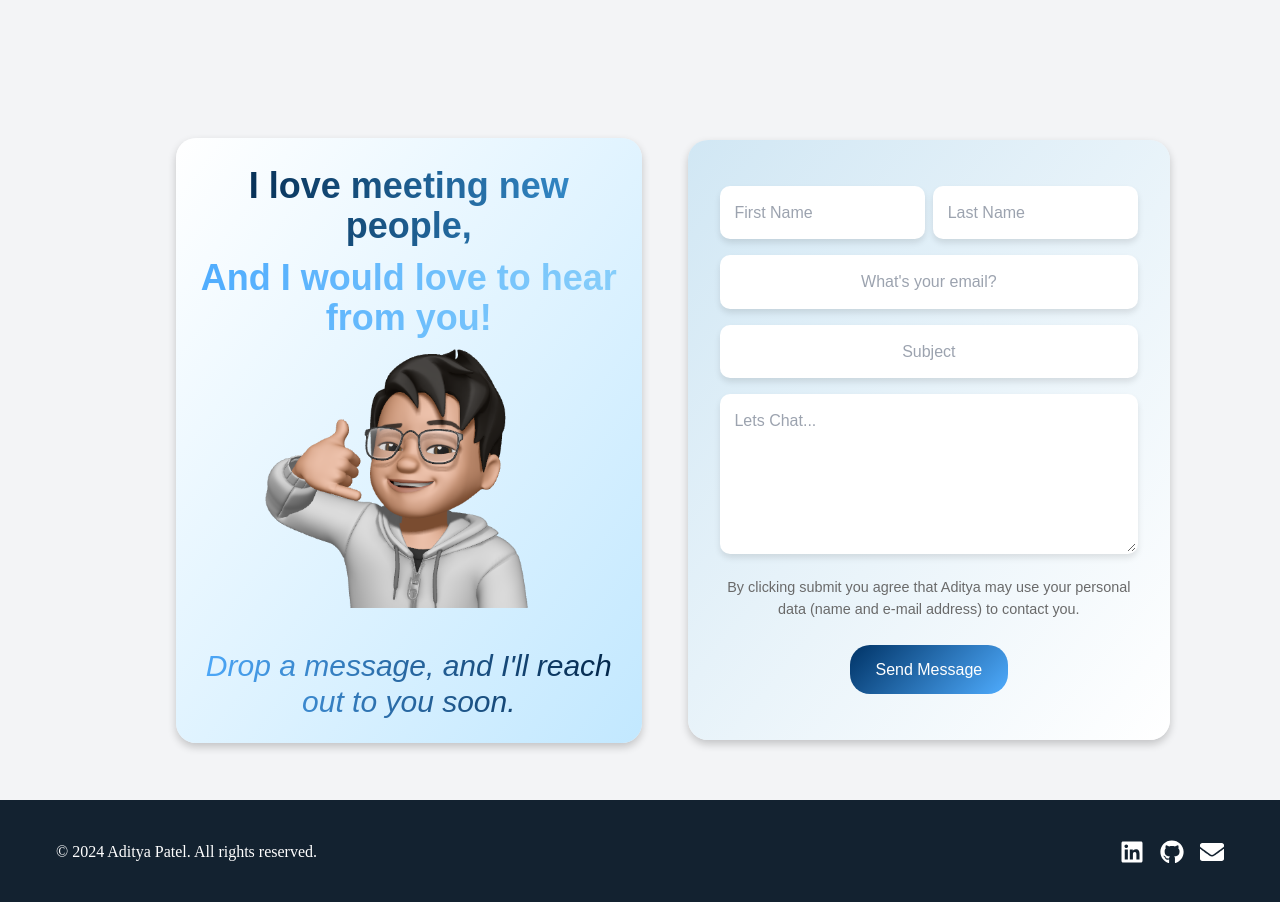
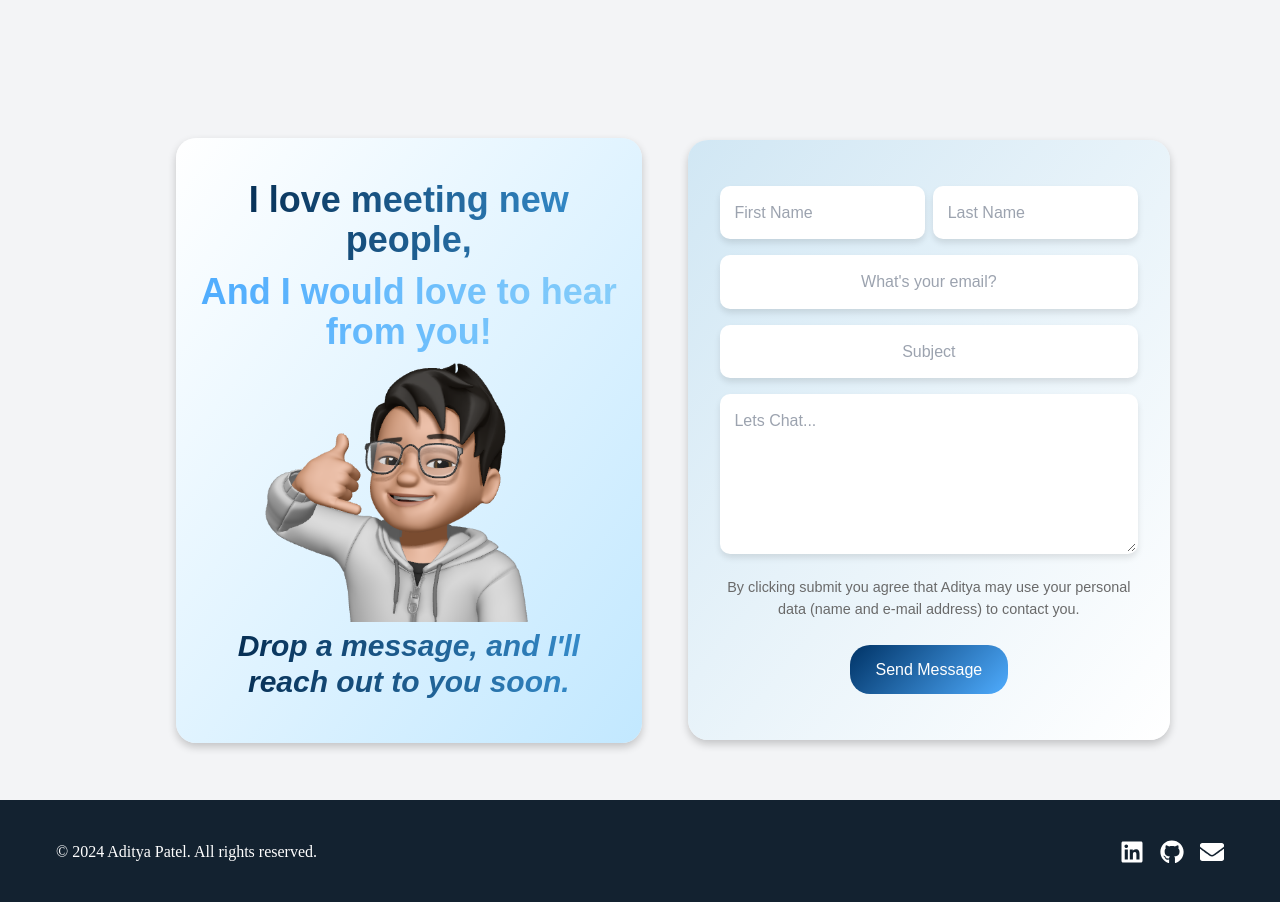
Before and after one commit to aspatel262/portfolio, a React (Create React App) app: page / in a window 1280 px wide. Shown: the part 800-1702 px from the top of the page. Built offline with nearby package versions, Linux system fonts and the light colour scheme.

Commit message:
migrated contact styles

```diff
--- a/src/App.css
+++ b/src/App.css
@@ -251,6 +251,10 @@
 /* ----- Contact Page ----- */
 
 /* Contact Form */
+.contact {
+  @apply flex flex-col md:flex-row items-center justify-center w-full min-h-screen bg-gray-100 md:pt-20 md:pr-20 lg:pl-40 md:pl-20 pt-14 px-5;
+}
+
 .contact-form-wrapper {
   background-color: #ffffff;
   padding: 2rem;
@@ -266,12 +270,33 @@
   justify-content: center;
   align-items: center;
   min-height: 600px;
+  background: linear-gradient(to top left, #ffffff 0%,  #d1e7f4 100%);
+  @apply transition-all duration-1000 ease-in-out transform;
+}
+
+.reach-out-memoji {
+  @apply w-56 md:w-64 lg:w-72 h-auto rounded-lg transition-all duration-300 ease-in-out hover:scale-105;
 }
 
 .reach-out {
   background: linear-gradient(90deg, #002244 0%, #3a96d8 100%);
   -webkit-background-clip: text;
   -webkit-text-fill-color: transparent;
+  @apply text-3xl md:text-4xl font-bold text-center p-1.5;
+}
+
+.reach-out-2 {
+  background: linear-gradient(to right, #4facfe 0%, #87cefa 100%);
+  -webkit-background-clip: text;
+  -webkit-text-fill-color: transparent;
+  @apply text-3xl md:text-4xl font-bold text-center p-1.5;
+}
+
+.reach-out-3 {
+  background: linear-gradient(to right, #4facfe 0%, #002244 100%);
+  -webkit-background-clip: text;
+  -webkit-text-fill-color: transparent;
+  @apply reach-out text-2xl md:text-3xl italic font-thin text-center pt-10;
 }
 
 .disclaimer-text {
@@ -343,6 +368,8 @@
   box-shadow: 0 4px 8px rgba(0,0,0,0.2);
   border-radius: 20px;
   min-height: 605px;
+  background: linear-gradient(to bottom right, #ffffff 0%,  #c2e8ff 100%);
+  @apply p-4 m-4 transition-all duration-1000 ease-in-out transform;
 }
 
 /* ----- END Contact Page ----- */
--- a/src/components/ContactForm.jsx
+++ b/src/components/ContactForm.jsx
@@ -57,29 +57,14 @@ const ContactForm = () => {
     };
 
     return (
-        <div className='flex flex-col md:flex-row items-center justify-center w-full min-h-screen bg-gray-100 md:pt-20 md:pr-20 lg:pl-40 md:pl-20 pt-14 px-5'>
-            <div className={`contact-info-wrapper p-4 rounded-lg m-4 flex flex-col justify-center transition-all duration-1000 ease-in-out transform ${
-                contentVisible ? 'opacity-100 translate-x-0' : 'opacity-0 -translate-x-10'
-            }`} style={{ background: 'linear-gradient(to bottom right, #ffffff 0%,  #c2e8ff 100%)'}}>
-                <h1 className="reach-out text-3xl md:text-4xl font-bold text-center p-1.5">I love meeting new people,</h1>
-                <h1
-                    className="reach-out text-3xl md:text-4xl font-bold text-center p-1.5"
-                    style={{
-                        background: 'linear-gradient(to right, #4facfe 0%, #87cefa 100%)',
-                        WebkitBackgroundClip: 'text',
-                        WebkitTextFillColor: 'transparent',
-                    }}
-                >
-                    And I would love to hear from you!
-                </h1>
-                <img className="w-56 md:w-64 lg:w-72 h-auto rounded-lg transition-all duration-300 ease-in-out hover:scale-105" src={logoFlip} alt="Adi's logo" />
-                <h1 className='reach-out text-2xl md:text-3xl italic font-thin text-center pt-10' style={{ background: 'linear-gradient(to right, #4facfe 0%, #002244 100%)', WebkitBackgroundClip: 'text', WebkitTextFillColor: 'transparent',}}>
-                    Drop a message, and I'll reach out to you soon.
-                </h1>
+        <div className='contact'>
+            <div className={`contact-info-wrapper ${contentVisible ? 'opacity-100 translate-x-0' : 'opacity-0 -translate-x-10'}`}>
+                <h1 className="reach-out">I love meeting new people,</h1>
+                <h1 className="reach-out-2">And I would love to hear from you!</h1>
+                <img className="reach-out-memoji" src={logoFlip} alt="Adi's Memoji holding a phone" />
+                <h1 className="reach-out-3">Drop a message, and I'll reach out to you soon.</h1>
             </div>
-            <div className={`contact-form-wrapper m-auto transition-all duration-1000 ease-in-out transform ${
-                contentVisible ? 'opacity-100 translate-y-0' : 'opacity-0 translate-y-10'
-            }`} style={{ background: 'linear-gradient(to top left, #ffffff 0%,  #d1e7f4 100%)'}}>
+            <div className={`contact-form-wrapper ${contentVisible ? 'opacity-100 translate-y-0' : 'opacity-0 translate-y-10'}`}>
                 <form onSubmit={handleSubmit} className="contact-form">
                     <div className="flex flex-wrap justify-between">
                         <input
```
